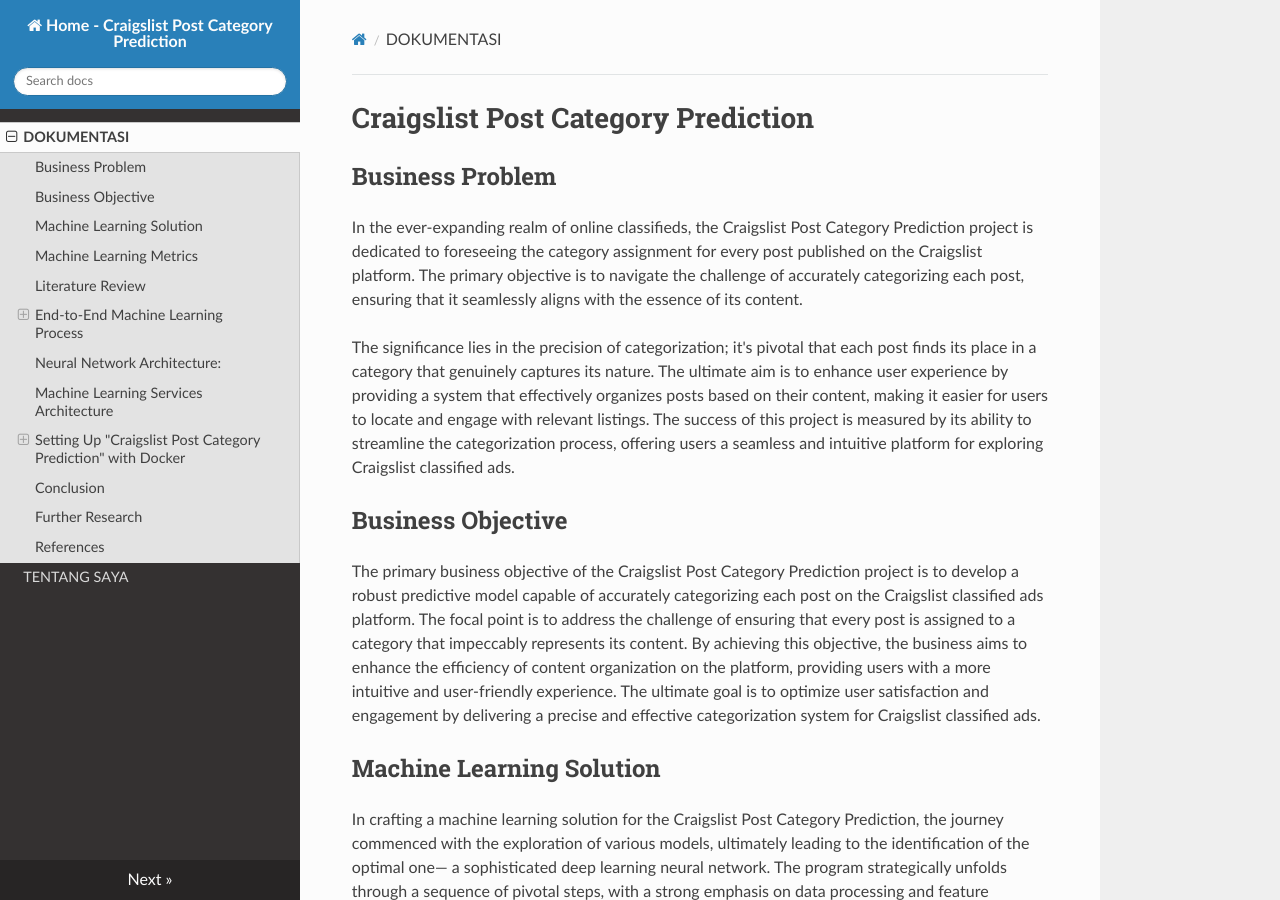
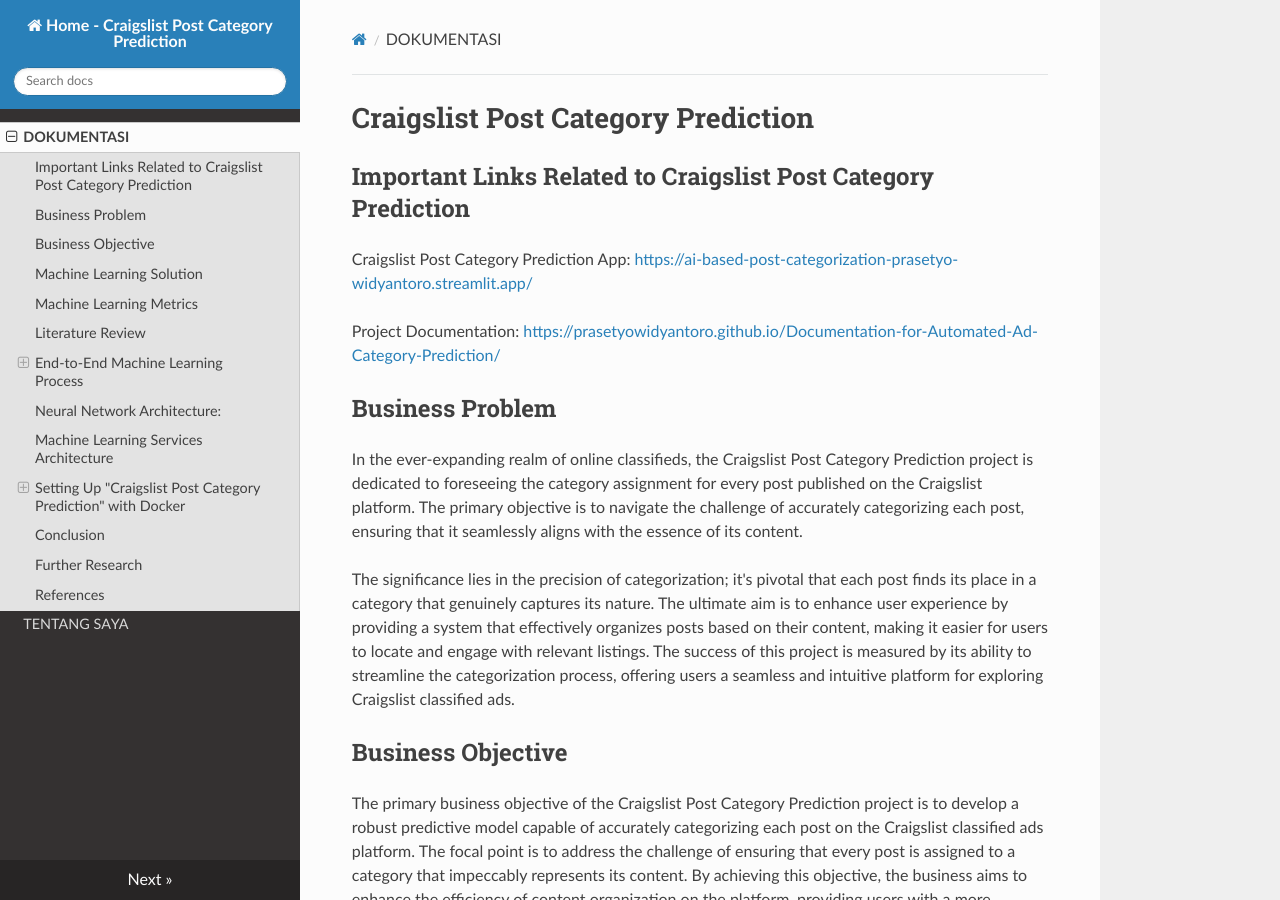
Before and after one commit to PrasetyoWidyantoro/Documentation-for-Automated-Ad-Category-Prediction, an MkDocs documentation site: the page built from docs/docs/index.md, in a window 1280 px wide and 900 px high. Built offline with MkDocs 1.6.1, drawn with Linux system fonts in a browser that asks for light colours; nearby versions of some CDN libraries.

Commit message:
add important link

```diff
--- a/docs/docs/index.md
+++ b/docs/docs/index.md
@@ -1,4 +1,10 @@
 # Craigslist Post Category Prediction
+
+## Important Links Related to Craigslist Post Category Prediction
+
+Craigslist Post Category Prediction App: [https://ai-based-post-categorization-prasetyo-widyantoro.streamlit.app/](https://ai-based-post-categorization-prasetyo-widyantoro.streamlit.app/)
+
+Project Documentation: [https://prasetyowidyantoro.github.io/Documentation-for-Automated-Ad-Category-Prediction/](https://prasetyowidyantoro.github.io/Documentation-for-Automated-Ad-Category-Prediction/)
 
 ## Business Problem
 
```
